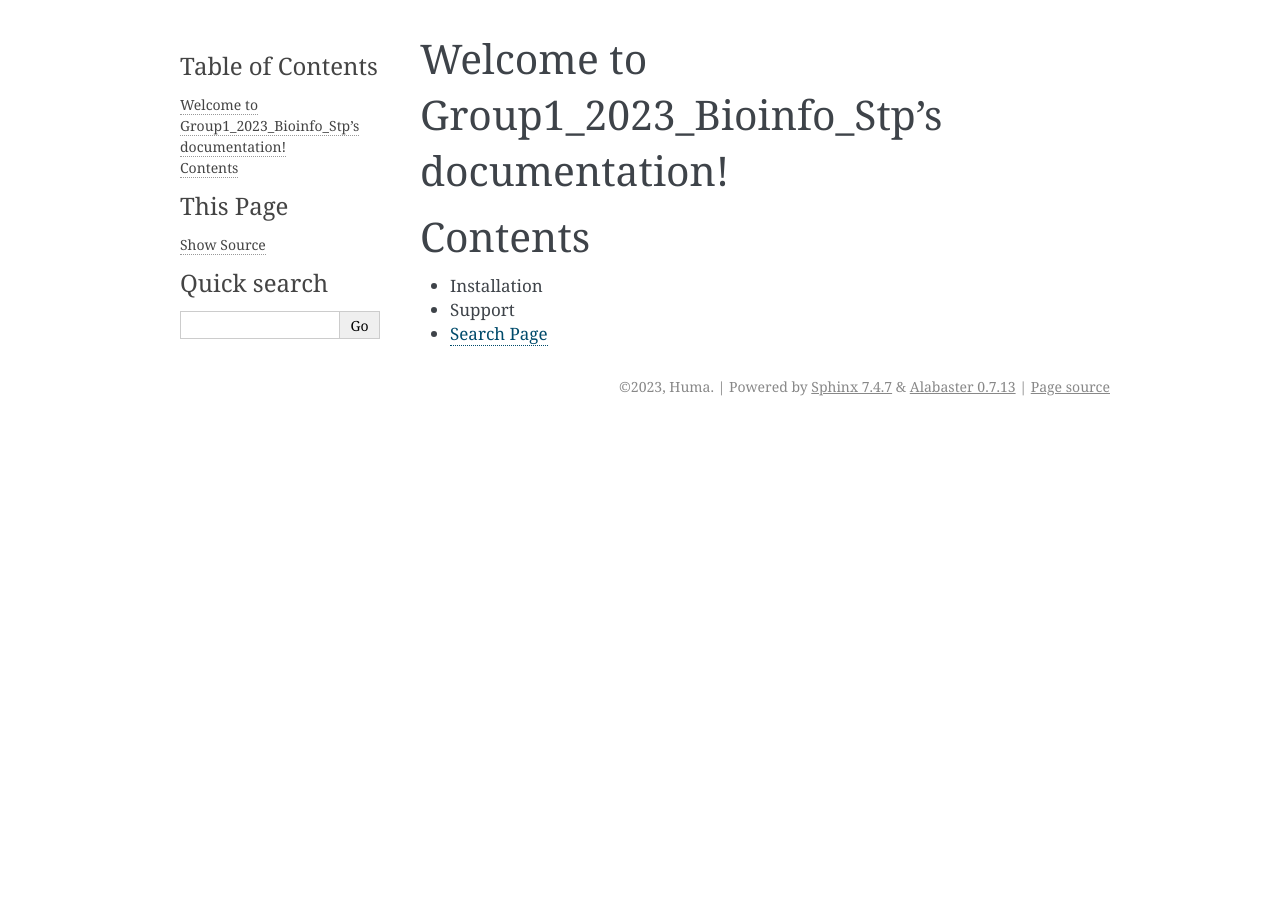
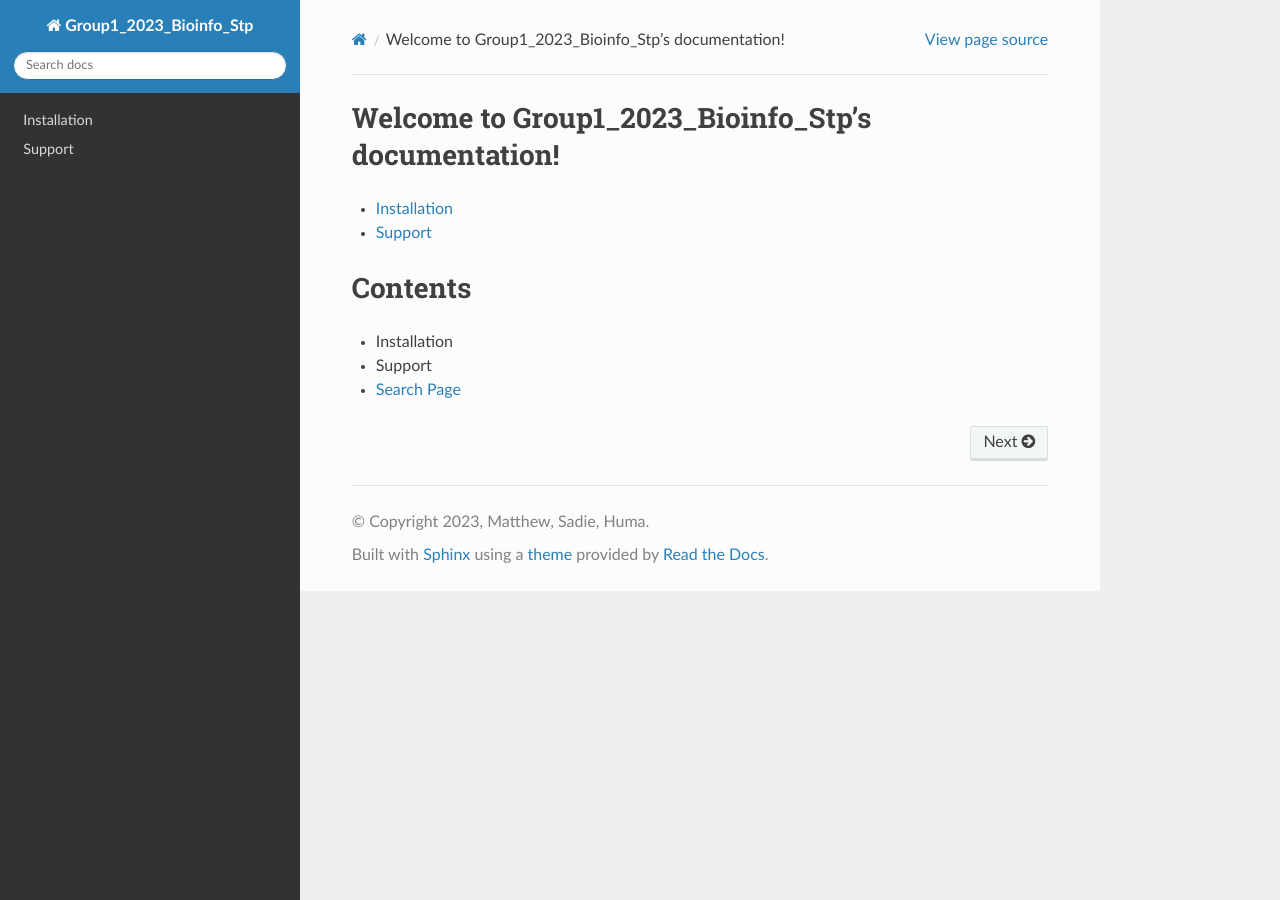
Before and after one commit to Mathew-B-SDGS/Group1_2023_Bioinfo_Stp, a Sphinx documentation site: the page built from docs/index.rst, in a window 1280 px wide. Built offline with Sphinx 7.4.7 and the Read the Docs theme 2.0.0, drawn with Linux system fonts in a browser that asks for light colours.

Commit message:
made changes to requirements.txt, index.rst, conf.py, toctree.rst

```diff
--- a/docs/conf.py
+++ b/docs/conf.py
@@ -1,3 +1,6 @@
+import sphinx_rtd_theme
+html_theme_path = [sphinx_rtd_theme.get_html_theme_path()]
+
 # Configuration file for the Sphinx documentation builder.
 #
 # This file only contains a selection of the most common options. For a full
@@ -14,16 +17,12 @@
 # import sys
 # sys.path.insert(0, os.path.abspath('.'))
 
-import sphinx_rtd_theme
-
-html_theme = 'sphinx_rtd_theme'
-html_theme_path = [sphinx_rtd_theme.get_html_theme_path()]
 
 # -- Project information -----------------------------------------------------
 
 project = 'Group1_2023_Bioinfo_Stp'
-copyright = '2023, Huma'
-author = 'Huma'
+copyright = '2023, Matthew, Sadie, Huma'
+author = 'Matthew, Sadie, Huma'
 
 # The full version, including alpha/beta/rc tags
 release = 'y'
@@ -34,28 +33,30 @@ release = 'y'
 # Add any Sphinx extension module names here, as strings. They can be
 # extensions coming with Sphinx (named 'sphinx.ext.*') or your custom
 # ones.
-extensions = [
-]
+extensions = ["myst_parser"]
 
 # Add any paths that contain templates here, relative to this directory.
-templates_path = ['_templates']
+templates_path = ['ntemplates']
 
 # List of patterns, relative to source directory, that match files and
 # directories to ignore when looking for source files.
 # This pattern also affects html_static_path and html_extra_path.
 exclude_patterns = []
 
+# The suffix of source filename
+source_suffix = '.rst'
+
+# The master toctree document
+master_doc = 'index'
 
 # -- Options for HTML output -------------------------------------------------
 
 # The theme to use for HTML and HTML Help pages.  See the documentation for
 # a list of builtin themes.
 #
-html_theme = 'alabaster'
 
+html_theme = 'sphinx_rtd_theme'
 # Add any paths that contain custom static files (such as style sheets) here,
 # relative to this directory. They are copied after the builtin static files,
 # so a file named "default.css" will overwrite the builtin "default.css".
 html_static_path = ['_static']
-
-extensions = ["myst_parser"]
--- a/docs/index.rst
+++ b/docs/index.rst
@@ -8,7 +8,9 @@ Welcome to Group1_2023_Bioinfo_Stp's documentation!
 
 .. toctree::
    :maxdepth: 2
-   :caption: Contents:
+
+   Installation
+   Support
 
 
 
--- a/docs/requirements.txt
+++ b/docs/requirements.txt
@@ -1 +1,3 @@
-myst-parser
+myst-parser==2.0.0
+sphinx==7.2.6
+sphinx_rtd_theme==2.0.0
--- a/docs/toctree.rst
+++ b/docs/toctree.rst
@@ -2,6 +2,6 @@
       .. toctree::
          :maxdepth: 2
 
-      Index
-      Installation
-      Support
+         Index
+         Installation
+         Support
```
